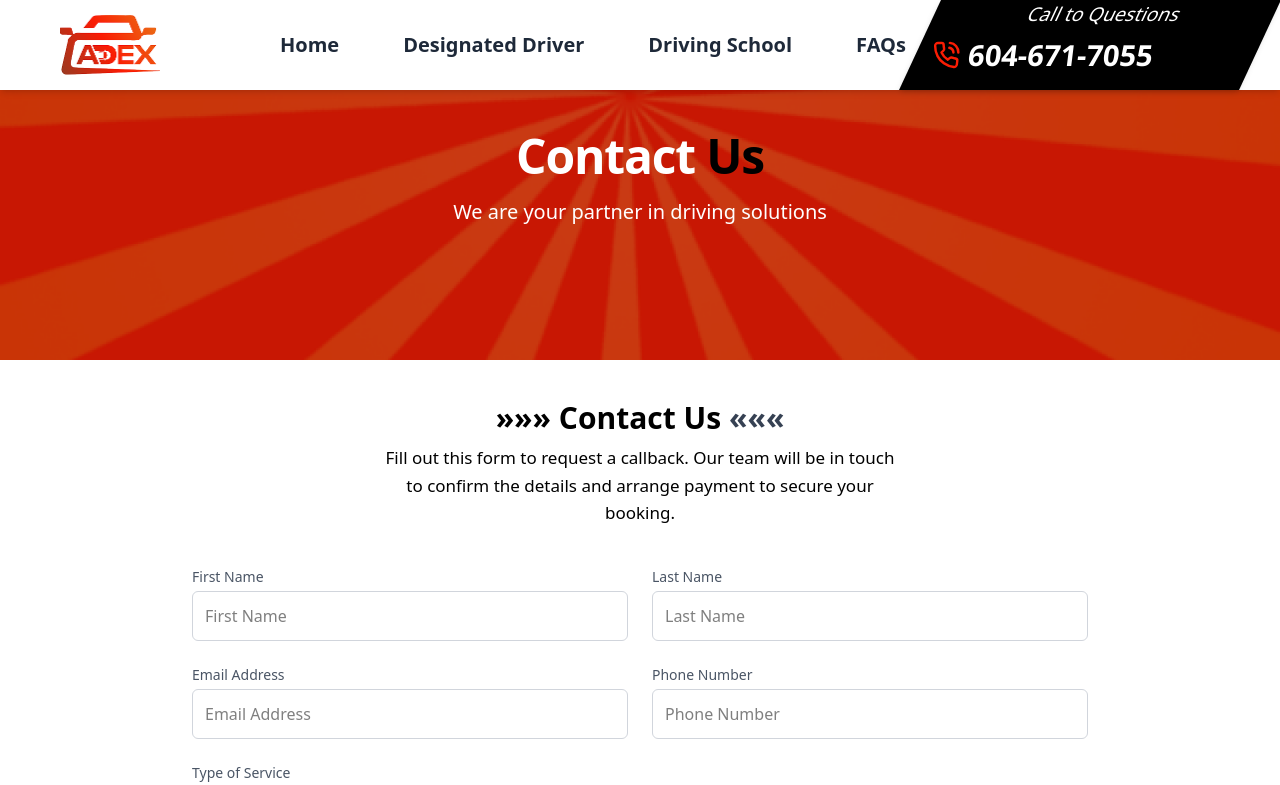
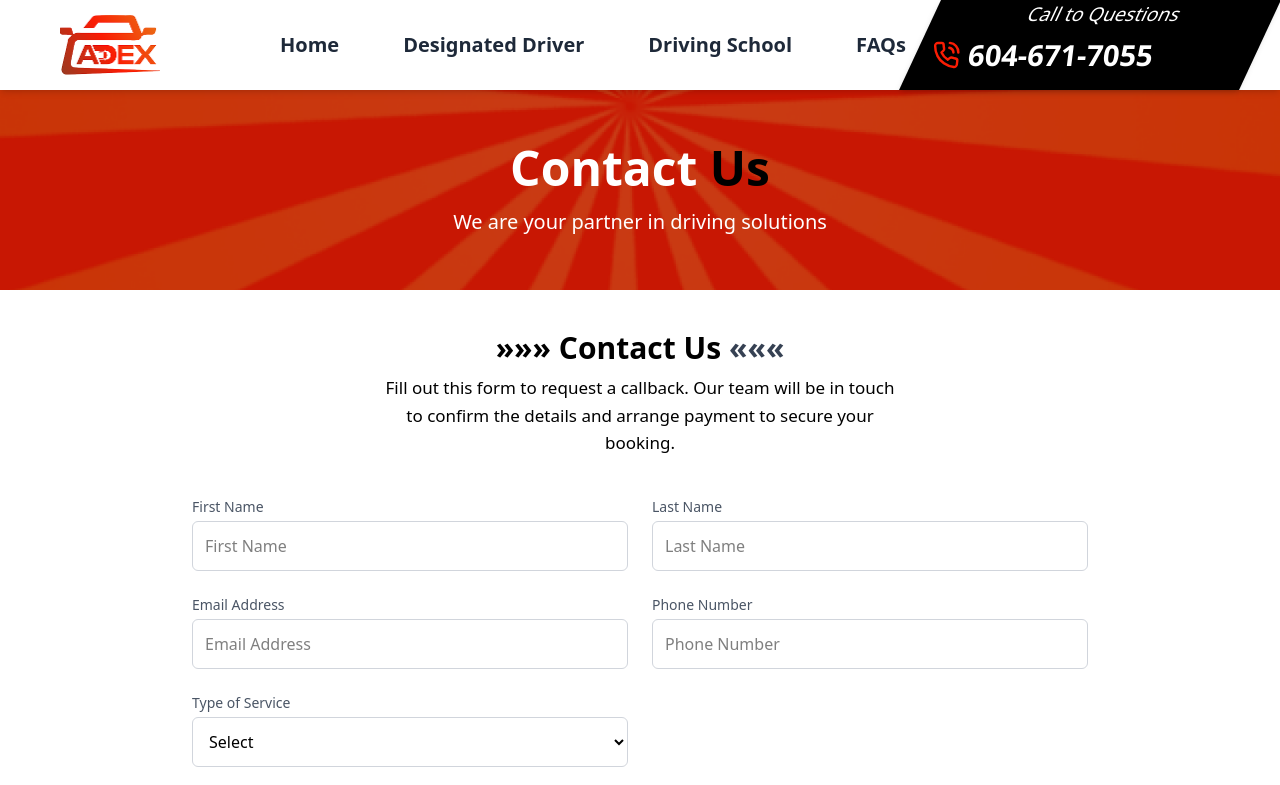
Before and after one commit to udemecomfort/adexx, a React (Vite) app: page /Contact in a window 1280 px wide. Shown: the top 785 px of the page. Built offline with nearby package versions, Linux system fonts and the light colour scheme.

Commit message:
added again

```diff
--- a/src/components/ContactPage.jsx
+++ b/src/components/ContactPage.jsx
@@ -4,9 +4,9 @@ import orange from "../assets/orange-bg.png";
 
 const ContactPage = () => {
   return (
-    <section className="relative">
+    <section className="relative mt-[90px]">
       {/* Background section */}
-      <div className="relative bg-[#FA1D04] h-[35vh] my-auto sm:h-[40vh] md:h-[45vh] flex items-center justify-center overflow-hidden">
+      <div className="relative bg-[#FA1D04] h-[25vh] sm:h-[40vh] md:h-[25vh] flex items-center justify-center overflow-hidden">
         {/* Background image */}
         <img
           src={orange}
@@ -14,18 +14,18 @@ const ContactPage = () => {
           className="absolute inset-0 w-full h-full object-cover"
         />
 
-        {/* Overlay tint for better text visibility */}
+        {/* Overlay tint */}
         <div className="absolute inset-0 bg-black/20"></div>
 
-        {/* Animated Text Container */}
+        {/* Centered Animated Text */}
         <motion.div
-          className="relative z-10 text-center px-3 sm:px-4 flex flex-col items-center justify-center"
+          className="relative z-10 text-center flex flex-col items-center justify-center h-full w-full"
           initial={{ opacity: 0, y: 50 }}
           animate={{ opacity: 1, y: 0 }}
           transition={{ duration: 1, ease: "easeOut" }}
         >
           <motion.h2
-            className="text-white text-3xl sm:text-4xl md:text-5xl font-extrabold mb-2 sm:mb-4 tracking-tight"
+            className="text-white text-3xl sm:text-4xl md:text-5xl font-extrabold mb-2 sm:mb-4"
             initial={{ scale: 0.9 }}
             animate={{ scale: 1 }}
             transition={{ duration: 0.8 }}
@@ -34,7 +34,7 @@ const ContactPage = () => {
           </motion.h2>
 
           <motion.p
-            className="text-white text-base sm:text-lg md:text-xl font-medium leading-relaxed max-w-md sm:max-w-lg mx-auto"
+            className="text-white text-base sm:text-lg md:text-xl font-medium"
             initial={{ opacity: 0 }}
             animate={{ opacity: 1 }}
             transition={{ delay: 0.4, duration: 1 }}
--- a/src/components/CorporateEvent.jsx
+++ b/src/components/CorporateEvent.jsx
@@ -2,6 +2,7 @@ import React from "react";
 import { FaCheck } from "react-icons/fa6";
 import { motion } from "framer-motion";
 import eventImg from "../assets/event.png";
+import { Link } from "react-router-dom";
 
 const CorporateEvent = () => {
   return (
@@ -63,14 +64,16 @@ const CorporateEvent = () => {
           <br />
           Book now or contact us to learn more about our corporate packages.
         </p>
-
-        <motion.button
+          <Link to="/contact">
+             <motion.button
           className="bg-[#FA1D04] text-white text-[15px] sm:text-[16px] font-semibold py-2.5 sm:py-3 px-5 sm:px-6 rounded-md shadow-md hover:bg-[#d81703] transition-all duration-300"
           whileHover={{ scale: 1.05 }}
           whileTap={{ scale: 0.95 }}
         >
           Request a Booking
         </motion.button>
+          </Link>
+
       </motion.div>
 
       {/* Right Image Section */}
--- a/src/components/InfoDS.jsx
+++ b/src/components/InfoDS.jsx
@@ -23,7 +23,7 @@ const InfoDS = () => {
 
 
                         <div className="relative">
-                            <img src={secondellipse} alt="" className='absolute -top-17 sm:-top-19 left-6 w-20 md:w-24' />
+                            <img src={secondellipse} alt="" className='absolute -top-17 sm:-top-21 left-6 w-20 md:w-24' />
                             <h1 className='text-2xl font-semibold mb-2 mt-4'>Expert Guidance</h1>
                             <p className='mb-4 text-sm '>
                                 Benefit from proven teaching techniques tailored to your needs,
@@ -59,7 +59,7 @@ const InfoDS = () => {
                     <div className="absolute bg-[#FA1D04] text-white py-6 px-4 w-full max-w-[500px] top-[calc(100%-1%)] sm:top-[calc(100%-160px)] lg:top-[calc(100%-60px)] left-1/2 transform -translate-x-1/2 flex flex-col space-y-6">
 
                         <div className="relative">
-                            <img src={firstellipse} alt="" className='absolute -top-14 sm:-top-12 left-6 w-20 md:w-24' />
+                            <img src={firstellipse} alt="" className='absolute -top-17 sm:-top-21 left-6 w-20 md:w-24' />
                             <h1 className='text-2xl font-semibold mb-2 mt-4'>Defensive Driving Techniques</h1>
                             <p className='mb-4 text-sm sm:text-base'>
                                 Learn to drive safely and confidently with a focus
```
